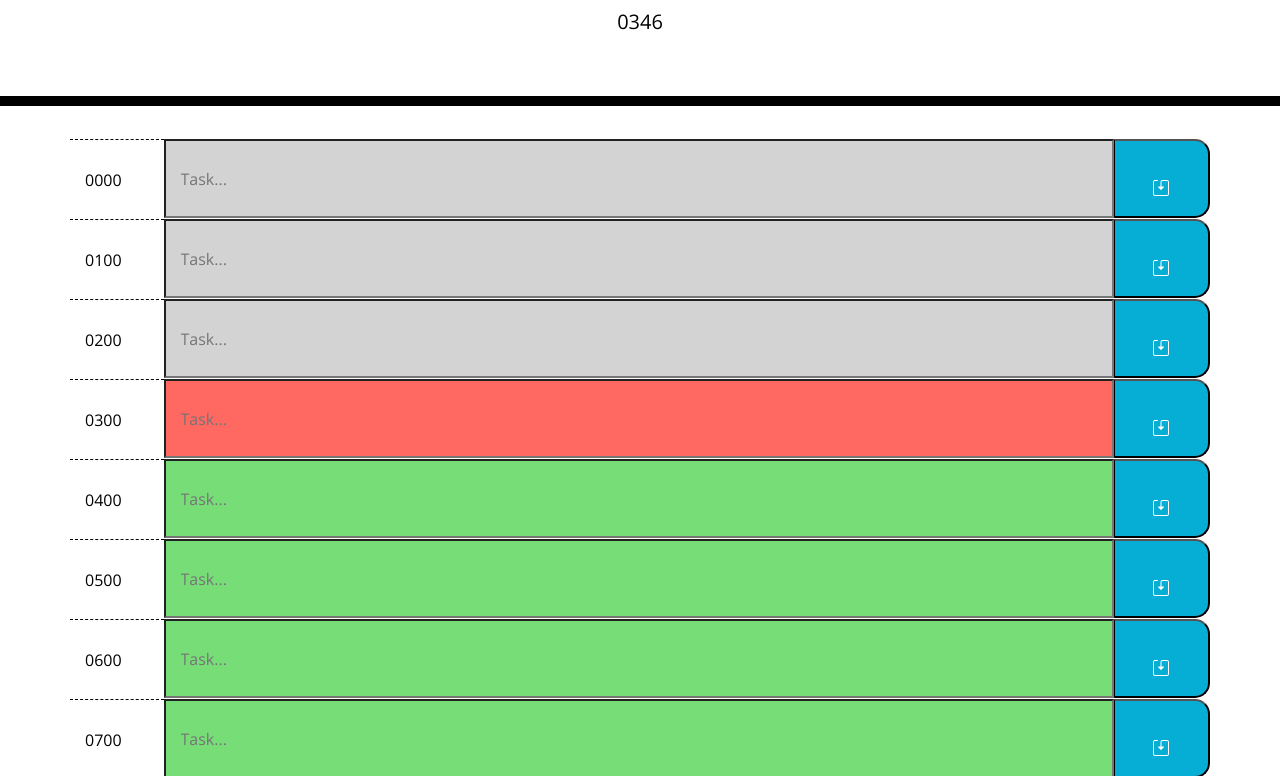
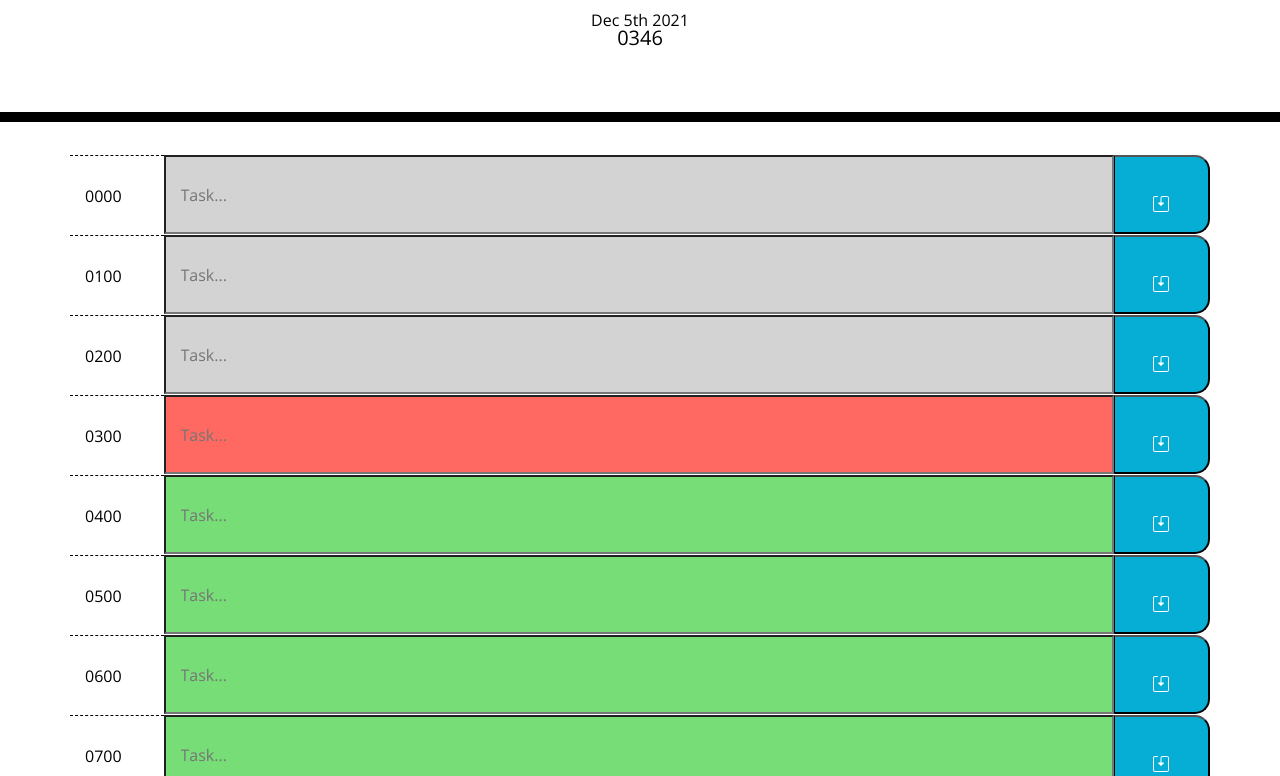
Before and after one commit to Jalvarez025/Homework-5, a plain HTML site: page index.html in a window 1280 px wide. Shown: the part 182-958 px from the top of the page. Drawn offline with nearby package versions, Linux system fonts and the light colour scheme.

Commit message:
Added date

```diff
--- a/index.html
+++ b/index.html
@@ -27,6 +27,7 @@
     <header class="jumbotron">
       <h1 class="display-3">Work Day Scheduler</h1>
       <p class="lead">A simple calendar app for scheduling your work day</p>
+      <div id="currentDate" ></div>
       <div id="currentTime" class="lead"></div>
     </header>
     <div class="container" style = "width: 100%;">
--- a/script.js
+++ b/script.js
@@ -34,6 +34,9 @@ var inputField24 = $('#24')
 var momentTime = moment().format("HHmm");
 //var time = moment().add(12, 'hours');
 $("#currentTime").text(momentTime);
+
+var momentDate = moment().format("MMM Do YYYY");
+$("#currentDate").text(momentDate);
 
 $(document).ready(function(){
   let task1 = JSON.parse(localStorage.getItem("task#1"))
```
